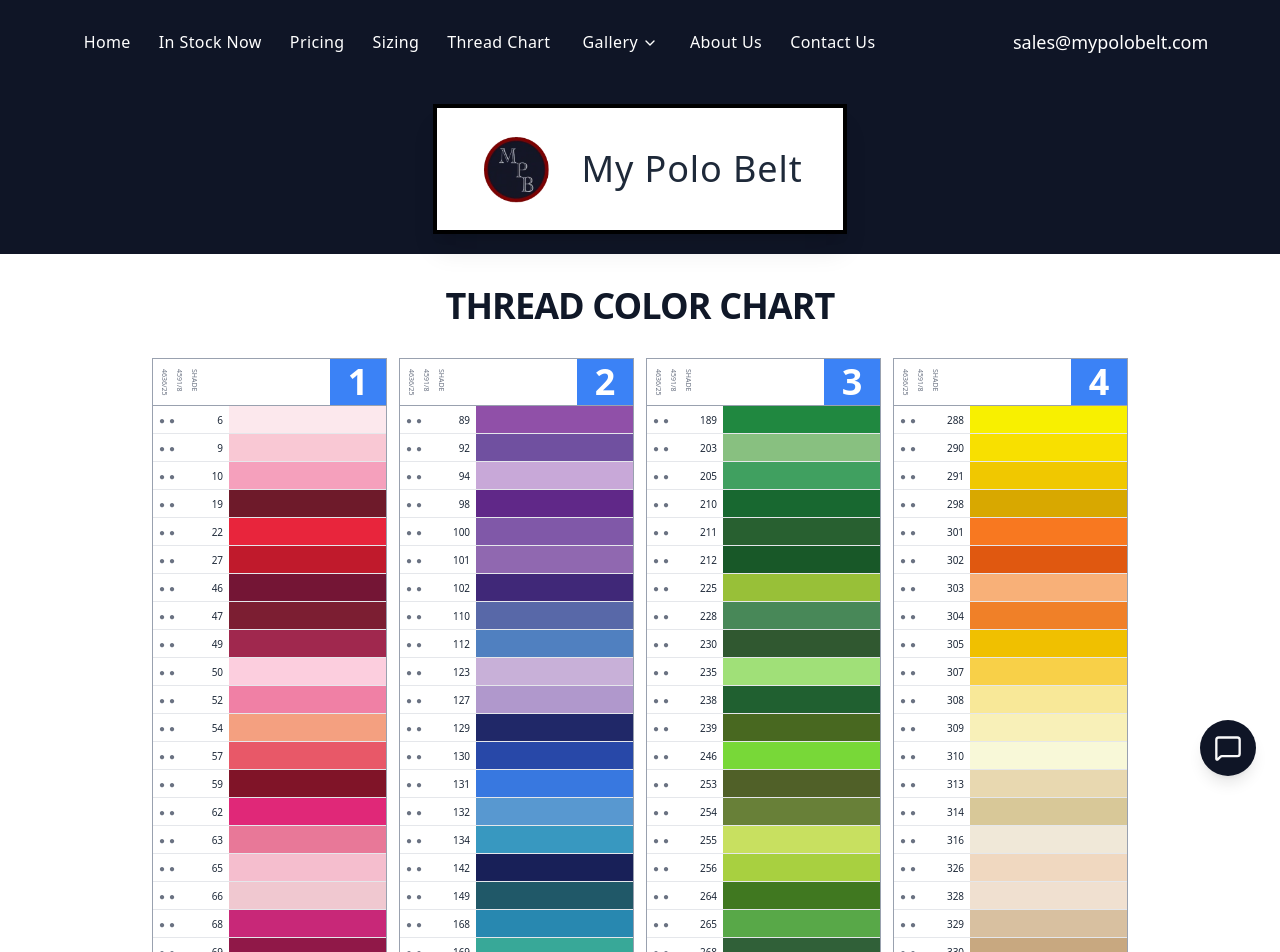
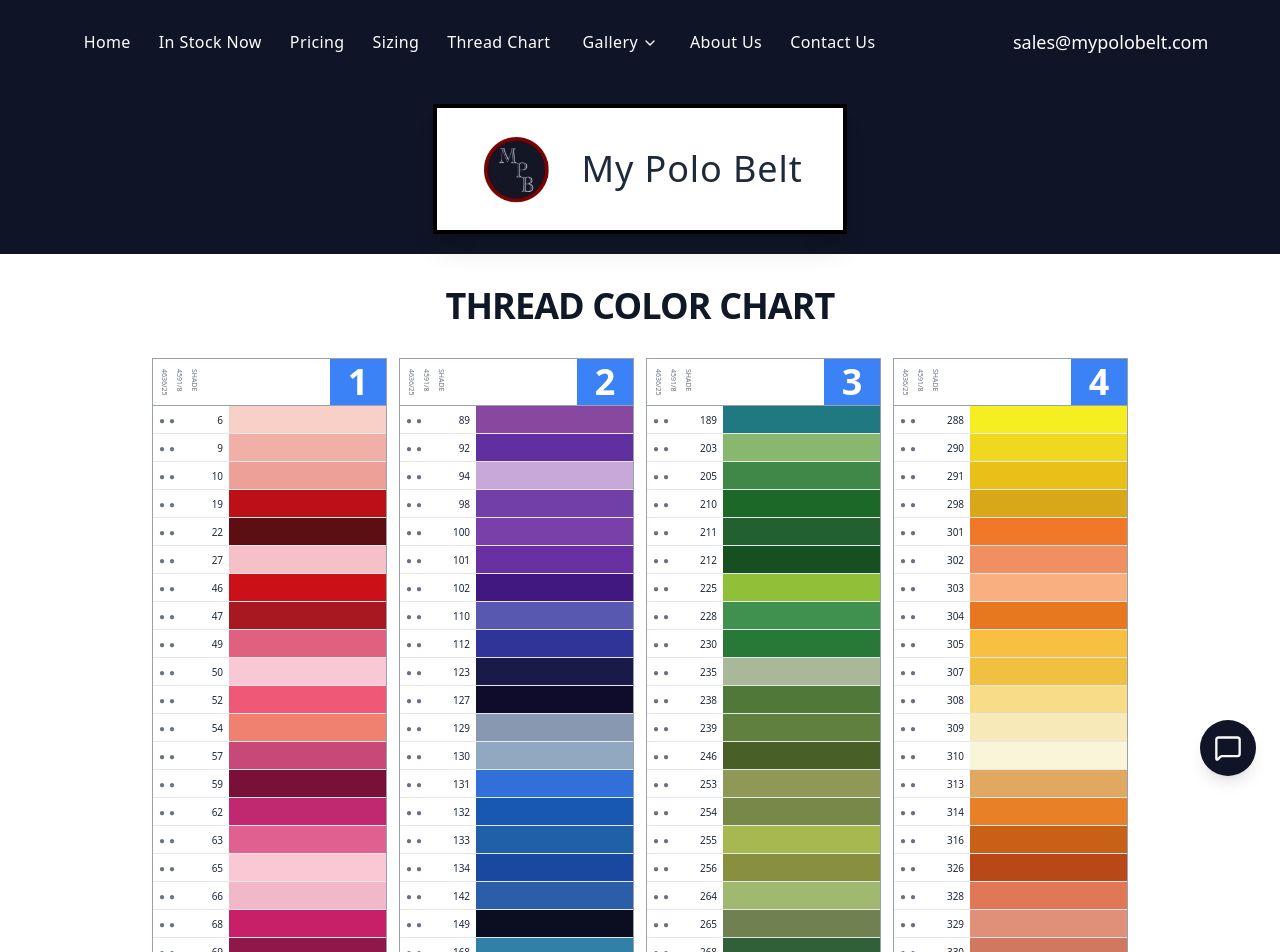
Before and after one commit to mypolobelt/PoloBelt, a Next.js app: page /thread-chart in a window 1280 px wide. Shown: the top 952 px of the page. Built offline with nearby package versions, Linux system fonts and the light colour scheme.

Commit message:
updated thred chart color fixd

```diff
--- a/src/components/modules/thread-chart/thread-chart.tsx
+++ b/src/components/modules/thread-chart/thread-chart.tsx
@@ -2,6 +2,7 @@
 
 import { motion } from 'framer-motion';
 import PoloLogo2 from '../shared/PoloLogo2';
+import { THREAD_COLORS } from '@/database/constants';
 
 type ShadeEntry = {
     shade: string | number;
@@ -53,18 +54,19 @@ const threadGroups: ThreadGroup[] = [
             { shade: 98, color: '#602888' },
             { shade: 100, color: '#8058a8' },
             { shade: 101, color: '#9068b0' },
-            { shade: 102, color: '#402878' },
-            { shade: 110, color: '#5868a8' },
-            { shade: 112, color: '#5080c0' },
-            { shade: 123, color: '#c8b0d8' },
-            { shade: 127, color: '#b098cc' },
-            { shade: 129, color: '#202868' },
-            { shade: 130, color: '#2848a8' },
-            { shade: 131, color: '#3878e0' },
-            { shade: 132, color: '#5898d0' },
-            { shade: 134, color: '#3898c0' },
-            { shade: 142, color: '#182058' },
-            { shade: 149, color: '#205868' },
+            { shade: 102, color: '#401880' },
+            { shade: 110, color: '#5858B0' },
+            { shade: 112, color: '#303498' },
+            { shade: 123, color: '#1A1A48' },
+            { shade: 127, color: '#0E0C28' },
+            { shade: 129, color: '#8898B0' },
+            { shade: 130, color: '#90A8C0' },
+            { shade: 131, color: '#3070D8' },
+            { shade: 132, color: '#1858B0' },
+            { shade: 133, color: '#2060A8' },
+            { shade: 134, color: '#1848A0' },
+            { shade: 142, color: '#2A5EA8' },
+            { shade: 149, color: '#0A0E20' },
             { shade: 168, color: '#2888b0' },
             { shade: 169, color: '#38a898' },
             { shade: 170, color: '#48b8b0' },
@@ -285,7 +287,7 @@ function GroupColumn({ group }: { group: ThreadGroup }) {
                     {/* Color swatch */}
                     <div
                         className="flex-1 h-full"
-                        style={{ backgroundColor: entry.color }}
+                        style={{ backgroundColor: THREAD_COLORS[String(entry.shade)]?.hex ?? entry.color }}
                     />
                 </div>
             ))}
--- a/src/database/constants.ts
+++ b/src/database/constants.ts
@@ -894,21 +894,21 @@ export const THREAD_COLORS: ThreadColorDatabase = {
   "101": { name: "Dark Purple", hex: "#6830A0" }, // dark purple
 
   // ── Dark Purple / Blue-Purple / Indigo ─────────────────────────────────
-  "102": { name: "Eggplant", hex: "#3C1870" }, // dark eggplant
-  "110": { name: "Blue Purple", hex: "#4C50A8" }, // blue-purple
-  "112": { name: "Indigo", hex: "#2C3898" }, // indigo
-  "123": { name: "Dark Navy Purple", hex: "#1E1C48" }, // dark navy-purple
-  "127": { name: "Very Dark Navy", hex: "#120E28" }, // very dark navy
+  "102": { name: "Eggplant",         hex: "#401880" }, // dark purple-eggplant
+  "110": { name: "Violet",           hex: "#5858B0" }, // medium violet/purple-blue
+  "112": { name: "Indigo",           hex: "#303498" }, // dark indigo
+  "123": { name: "Dark Navy Purple", hex: "#1A1A48" }, // very dark navy-purple
+  "127": { name: "Very Dark Navy",   hex: "#0E0C28" }, // near-black navy
 
   // ── Blues ─────────────────────────────────────────────────────────────────
-  "129": { name: "Pale Blue", hex: "#8898B0" }, // pale slate blue
-  "130": { name: "Sky Blue", hex: "#8AAAC0" }, // light grey-blue
-  "131": { name: "Blue", hex: "#3070D8" }, // mid blue
-  "132": { name: "Royal Blue", hex: "#1858B0" }, // royal blue
-  "133": { name: "Medium Blue", hex: "#2860A8" }, // medium-dark blue
-  "134": { name: "Dark Blue", hex: "#1848A0" }, // dark blue
-  "142": { name: "Navy", hex: "#1C2D6E" }, // medium navy blue
-  "149": { name: "Dark Navy", hex: "#0A0E20" }, // very dark navy
+  "129": { name: "Pale Blue",        hex: "#8898B0" }, // pale slate blue
+  "130": { name: "Sky Blue",         hex: "#90A8C0" }, // light blue-grey
+  "131": { name: "Blue",             hex: "#3070D8" }, // mid blue
+  "132": { name: "Royal Blue",       hex: "#1858B0" }, // royal blue
+  "133": { name: "Medium Blue",      hex: "#2060A8" }, // medium-dark blue
+  "134": { name: "Dark Blue",        hex: "#1848A0" }, // dark blue
+  "142": { name: "Cobalt Blue",      hex: "#2A5EA8" }, // medium cobalt blue
+  "149": { name: "Dark Navy",        hex: "#0A0E20" }, // very dark navy
 
   // ── Teals ─────────────────────────────────────────────────────────────────
   "168": { name: "Teal Blue", hex: "#3080A8" }, // teal-blue
@@ -1116,7 +1116,7 @@ export const BASIC_PALETTE = [
   "130", // sky blue
   "131", // blue
   "132", // royal blue
-  "142", // navy
+  "142", // cobalt blue
   "149", // dark navy
   "1096", // powder blue
   "1089", // bright blue
```
